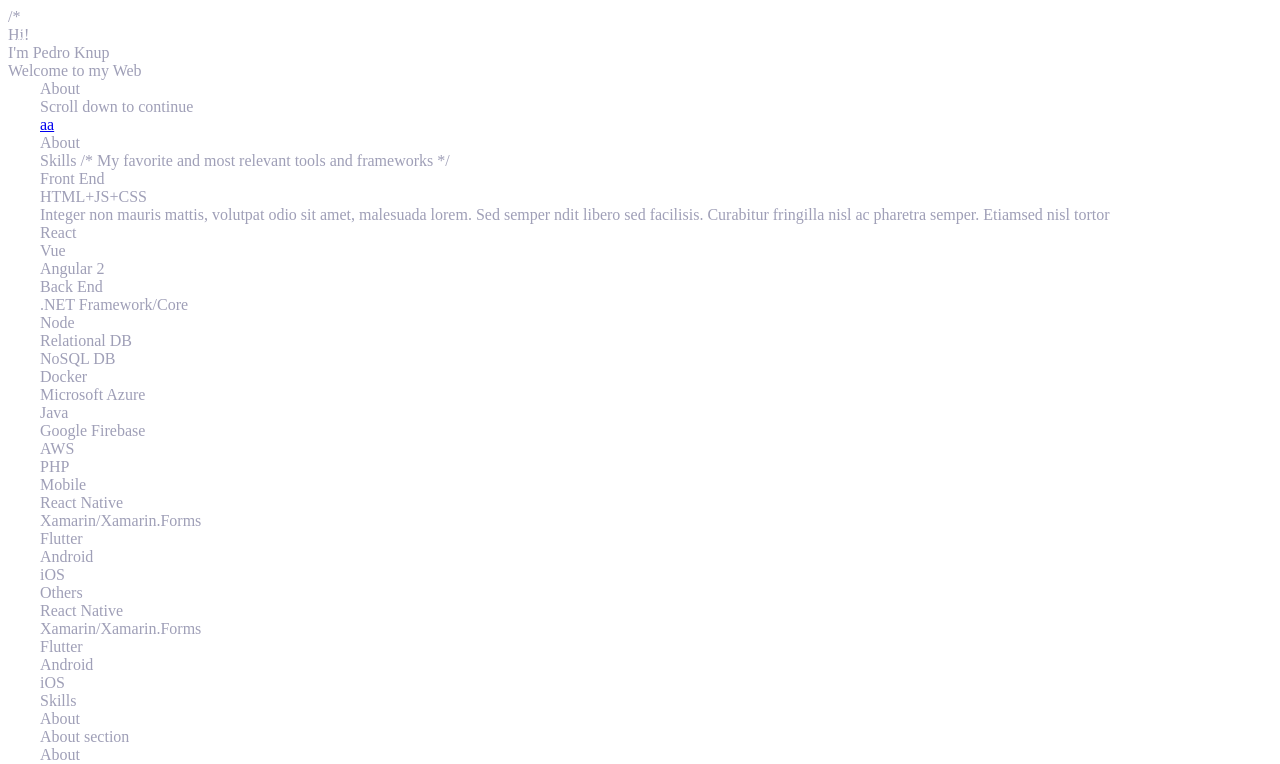
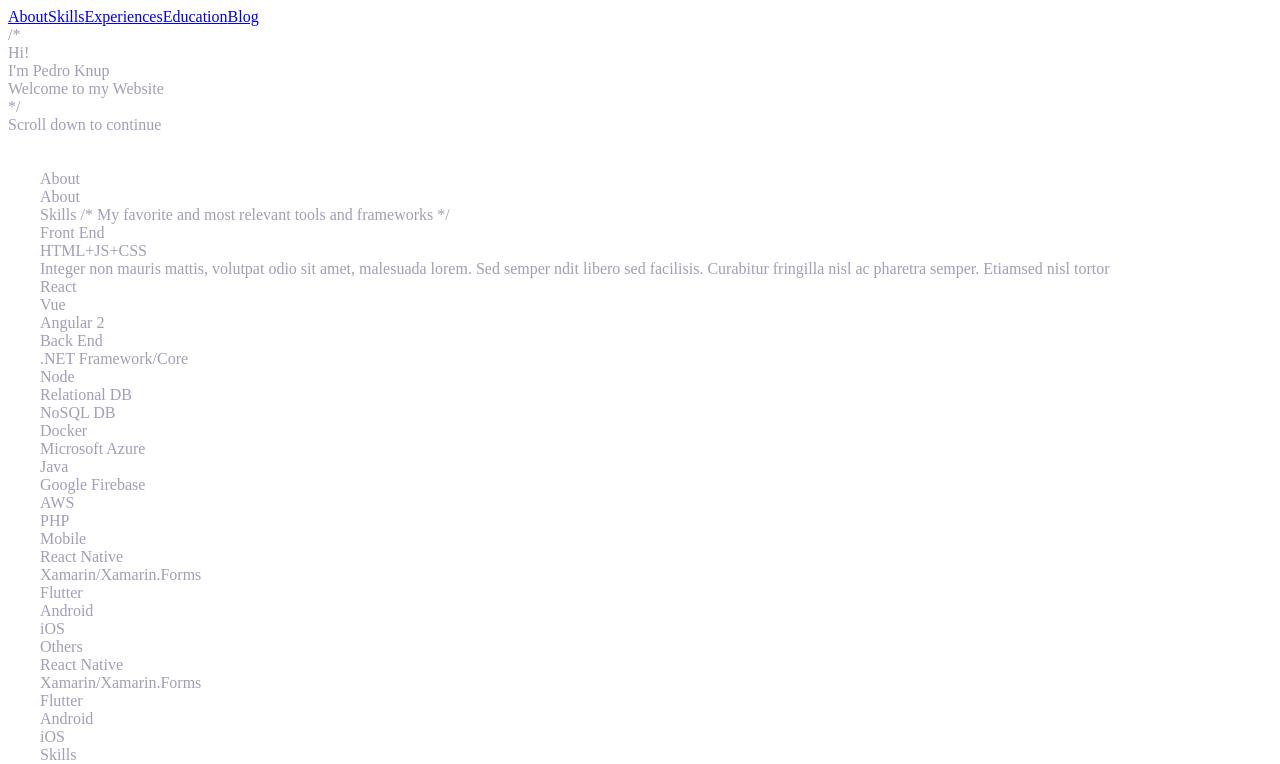
Before and after one commit to pedroknup/personal-website, a React app: page / in a window 1280 px wide. Shown: the top 764 px of the page. Built offline with nearby package versions, Linux system fonts and the light colour scheme; the HTML template or start-up script is replaced by a standard one.

Commit message:
progress

```diff
--- a/package.json
+++ b/package.json
@@ -88,6 +88,7 @@
     "react-router": "^4.3.1",
     "react-router-dom": "^4.2.2",
     "react-scroll-wheel-handler": "^1.1.3",
+    "react-sticky": "^6.0.3",
     "react-typist": "^2.0.5",
     "redux": "3.7.2",
     "redux-actions": "^2.6.4",
--- a/src/components/pages/home/component.tsx
+++ b/src/components/pages/home/component.tsx
@@ -12,6 +12,8 @@
 import { ProfessionalExperiencesPage } from '../professional-experience';
 import { AboutPage } from '../about';
 import { BlogPage } from '../blog';
+const sticky = require('react-sticky');
+const { StickyContainer, Sticky } = sticky;
 const wheelReact = require('wheel-react');
 export interface IHomeComponentProps {}
 
@@ -31,6 +33,8 @@
   const [internalCurrentPosition, setInternalCurrentPosition] = React.useState(0);
   const [previousState, setPreviousState] = React.useState(0);
   const [isScrolling, setIsScrolling] = React.useState<any | undefined>(undefined);
+  const [hasScrolled, setHasScrolled] = React.useState(false);
+
   const setNextState = (nextState: number) => {
     const diff = nextState - currentState;
     if (diff > 0) {
@@ -146,13 +150,25 @@
     else if (final > STEPS) final = STEPS;
     setCurrentPosition(final);
   };
-  return <div ref={container} onWheel={(e) => {
+  return (
+    <div
+      ref={container}
+      onWheel={(e) => {
+        console.log('rolled');
+        if (!hasScrolled) {
+          setHasScrolled(true);
+        }
         if (isScrolling !== null && isScrolling != undefined) window.clearTimeout(isScrolling);
-        setIsScrolling(setTimeout(() => {
+        setIsScrolling(
+          setTimeout(() => {
             runAnimationThroughSteps(internalCurrentPosition);
-          }, 300));
-
-        if (intro) if (intro.current) if (container) if (container.current) if (container.current.scrollTop === 0) {
+          }, 300)
+        );
+        if (intro)
+          if (intro.current)
+            if (container)
+              if (container.current)
+                if (container.current.scrollTop === 0) {
                   let count = currentPosition + e.deltaY;
                   if (count > STEPS + MINIMUM_STEPS) count = STEPS + MINIMUM_STEPS;
                   else if (count < MINIMUM_STEPS && hasScrolledIntro) {
@@ -169,38 +185,78 @@
                   if (currentPosition >= STEPS) {
                     if (container) if (container.current) container.current.style.overflow = 'auto';
                   } else {
-                    if (container) if (container.current) container.current.style.overflow = 'hidden';
+                    if (container)
+                      if (container.current) container.current.style.overflow = 'hidden';
                   }
                 } else {
                   container.current.style.overflow = 'auto';
                 }
-      }} id="container" className="home-container">
+      }}
+      id="container"
+      className="home-container"
+    >
+      <div className="links">
+        <div className="buttons">
+          <div className="button red" />
+          <div className="button yellow" />
+          <div className="button green" />
+        </div>
+        {/* <div className="title">Pedro Knup</div> */}
+        <div className="container">
+          <a href="#">About</a>
+          <a href="#">Skills</a>
+          <a href="#">Experiences</a>
+          <a href="#">Education</a>
+          <a href="#">Blog</a>
+        </div>
+      </div>
       <div ref={intro} className="intro">
-        <IntroPageComponent />
-        <div style={{ color: 'white', position: 'absolute', top: 16, left: 16 }}>
+        <IntroPageComponent
+          hasScrolled={hasScrolled}
+          onFinish={() => {
+            setHasScrolled(true);
+          }}
+        />
+        <div style={{ color: 'white', opacity: 0.1, position: 'absolute', top: 16, right: 16 }}>
           {internalCurrentPosition}
           <br />
           {currentPosition}
         </div>
         <div ref={aboutPageRef}>
-          <ScrollProgressBar minimum={MINIMUM_STEPS} onChange={(value) => {
+          <ScrollProgressBar
+            minimum={MINIMUM_STEPS}
+            onChange={(value) => {
               const total = (value / 100) * STEPS;
               const rounded = roundUp(total);
               setInternalCurrentPosition(0);
               setInternalCurrentPosition(rounded);
-            }} onMouseUp={(value) => {
+            }}
+            onMouseUp={(value) => {
               const rounded = Math.round(value);
               setCurrentPosition((rounded / 100) * STEPS);
               let currentStep = (rounded / 100) * STEPS;
               runAnimationThroughSteps(currentStep);
-            }} progress={currentPosition > STEPS ? (STEPS - MINIMUM_STEPS) * 0.1 : currentPosition <= MINIMUM_STEPS ? 0 : (currentPosition - MINIMUM_STEPS) * 0.1} />
+            }}
+            progress={
+              currentPosition > STEPS
+                ? (STEPS - MINIMUM_STEPS) * 0.1
+                : currentPosition <= MINIMUM_STEPS
+                ? 0
+                : (currentPosition - MINIMUM_STEPS) * 0.1
+            }
+          />
         </div>
       </div>
-      <SkillsPage />
-      <AboutPage />
-      <ProfessionalExperiencesPage />
-      <EducationPage />
-      <div className="huge" />
-      <BlogPage />
-    </div>;
+
+      <div className="soft-transition " style={{ opacity: hasScrolled ? 1 : 0 }}>
+        <Section title="About" />
+
+        <SkillsPage />
+        <AboutPage />
+        <ProfessionalExperiencesPage />
+        <EducationPage />
+        <BlogPage />
+      </div>
+    </div>
+  );
 };
--- a/src/components/pages/home/styles.scss
+++ b/src/components/pages/home/styles.scss
@@ -11,9 +11,71 @@
   height: 100vh;
   overflow: auto;
   .intro {
-    justify-content: space-around;
+  }
+  .links {
     display: flex;
-    min-height: 1000px;
+    background-color: rgb(46, 46, 46);
+    z-index: 5;
+    margin-left: -32;
+    margin-right: -32;
+    padding: 4px;
+    position: -webkit-sticky;
+    position: sticky;
+    top: 0;
+    font-family: sans-serif;
+    font-size: 12px;
+    .title {
+      color: white;
+      padding: 0 2px;
+      font-weight: 500;
+      width: 80px;
+      margin-left: 4px;
+    }
+    .buttons {
+      width: 45px;
+      display: flex;
+      align-items: center;
+      justify-content: space-around;
+      .button {
+        width: 10px;
+        height: 10px;
+        min-width: 10px;
+        min-height: 10px;
+        border-radius: 50%;
+        cursor: pointer;
+        &.red {
+          background-color: rgb(179, 49, 49);
+          &:hover {
+            background-color: red;
+          }
+        }
+        &.yellow {
+          background-color: rgb(204, 204, 45);
+          &:hover {
+            background-color: yellow;
+          }
+        }
+        &.green {
+          background-color: rgb(45, 97, 45);
+          &:hover {
+            background-color: green;
+          }
+        }
+      }
+    }
+    .container {
+      display: flex;
+      width: 100%;
+      flex-direction: row;
+      a {
+        text-decoration: none;
+        color: $foreground;
+        padding: 0 24px;
+        &:hover {
+          color: white;
+        }
+      }
+    }
   }
 }
 
--- a/src/components/pages/intro/intro-component.scss
+++ b/src/components/pages/intro/intro-component.scss
@@ -1,36 +1,25 @@
 @import '../../../styles/variables.scss';
 @import '../../../styles/main.scss';
 .intro-text {
-  padding: 32px;
   &.finished {
     color: $green-highlight !important;
   }
+  padding: 32px;
 }
 .intro-container {
   overflow: auto;
   width: 100%;
   background-color: $background;
   font-family: Operator Mono;
-  // font-size: 24px;
-  h1 {
-    font-size: 48px;
-    line-height: 56px;
-    margin-bottom: 16px !important;
-  }
-  h3 {
-    font-size: 20px;
-  }
+  padding: 0;
+
   .scroll-down {
-    position: absolute;
-    left: 0;
-    right: 0;
-    bottom: 128px;
-    text-align: center;
-    margin: auto;
-    color: $red-highlight;
-  }
-  * {
-    font-weight: 100 !important;
+    margin-left: 32px;
+    span {
+      background-color: $red-highlight;
+      color: white;
+      width: 204px;
+    }
   }
 }
 
@@ -84,3 +73,7 @@
     }
   }
 }
+
+.soft-transition {
+  transition: opacity 2s ease;
+}
--- a/src/components/pages/intro/intro-component.tsx
+++ b/src/components/pages/intro/intro-component.tsx
@@ -8,27 +8,88 @@
 import { Section } from '../../section';
 const wheelReact = require('wheel-react');
 const WheelReact = wheelReact.default;
-export interface IHomeComponentProps {}
+const sticky = require('react-sticky');
+const { StickyContainer, Sticky } = sticky;
+export interface IIntroPageProps {
+  onFinish: () => void;
+  hasScrolled: boolean;
+}
+
+import '../../../styles/main.scss';
 
 const STEPS = 2000;
-export const IntroPageComponent = () => {
-  const [hasLoaded, setHasLoaded] = React.useState(false)
-  return <div className="intro-container">
-      <div className={`intro-text ${hasLoaded ? 'finished' : ''}`}>
+export const IntroPageComponent = (props:IIntroPageProps) => {
+  const [hasLoaded, setHasLoaded] = React.useState(false);
+  const [hasScrolled, setHasScrolled] = React.useState(false);
+  const [hasScrolledInterned, setHasScrolledInterned] = React.useState(false);
+  const [hasTimedOut, setHasTimedOut] = React.useState(false);
+  const [hasFinishedTyping, setHasFinishedTyping] = React.useState(false);
+  React.useEffect(()=>{
+    setTimeout(() => {
+      setHasTimedOut(true);
+      if (hasScrolledInterned)
+        setHasScrolled(true);
+    }, 1000);
+  }, [])
 
-        <Typist onTypingDone={()=>{
-          setHasLoaded(true);
-        }} avgTypingDelay={80} cursor={{element: ''}} startDelay={1000}>
-          <span>
+
+
+  React.useEffect(
+    () => {
+      if (hasFinishedTyping){
+        props.onFinish();
+      }
+    },
+    [hasFinishedTyping]
+  );
+
+  React.useEffect(
+    () => {
+      if (props.hasScrolled){
+         setHasScrolled(true);
+      }
+    },
+    [props.hasScrolled]
+  );
+
+
+  React.useEffect(()=>{
+    if (hasTimedOut){
+      setHasScrolled(true);
+    }else{
+      setHasScrolledInterned(true);
+    }
+  }, [hasScrolledInterned])
+
+  const onScrollHandler = () => {
+     if (hasTimedOut) {
+       setHasScrolled(true);
+     } else {
+       setHasScrolledInterned(true);
+     }
+  }
+
+  return (
+    <div
+      onWheel={onScrollHandler}
+      className="intro-container"
+    >
+      <div className={`intro-text ${hasFinishedTyping ? 'finished' : ''}`}>
+        <Typist
+          onTypingDone={() => {
+            setHasFinishedTyping(true);
+          }}
+          avgTypingDelay={hasScrolled ? 0 : 80}
+          cursor={{ hideWhenDone:true, element: '' }}
+          startDelay={1000}
+        >
         /* <br />
             Hi! <br />
             I'm Pedro Knup
             <br />
-            Welcome to my website
-            <Typist.Backspace count={7} delay={100} />
-            Websute
+            Welcome to my Websute
             <Typist.Backspace count={3} delay={100} />
-            ite! <br />
+            ite <br />
             */
             {
               /* and I'm a Fullstack developer
@@ -36,18 +97,23 @@
               designer
               <Typist.Backspace count={8} delay={100} />
             musician */}
-          </span>
+          <span />
         </Typist>
       </div>
-      <Section title="About">
-      <div className="scroll-down">
+
+       <div style={{opacity: hasFinishedTyping ? 1 : 0}} className="soft-transition scroll-down">
+          <span>
             Scroll down to continue
-        <div className="arrow bounce">
+            <br />
+            <br />
+            <br />
+          </span>
+          {/* <div className="arrow bounce">
             <a className="fa fa-arrow-down fa-2x" href="#">
               aa
             </a>
+          </div> */}
       </div>
     </div>
-      </Section>
-    </div>;
+  );
 };
--- a/src/components/pages/skills/skill-item-component.tsx
+++ b/src/components/pages/skills/skill-item-component.tsx
@@ -10,18 +10,19 @@
   open?: boolean;
   progress: number;
   id: number;
-  onClick: (key:number) => void;
+  onClick: (key: number) => void;
 }
 export const SkillItem = (props: ISkillItemProps) => {
-  const { title, content, progress, open, id , onClick} = props;
+  const { title, content, progress, open, id, onClick } = props;
 
   const toggleOpen = () => {
-    onClick(id)
+    onClick(id);
   };
 
   return (
     <div className={`skill-item ${open ? 'open' : 'closed'}`}>
-      <div onClick={toggleOpen} className="title-container">
+      <div className="clickable" onClick={toggleOpen}>
+        <div className="title-container">
           <span className="title">{title}</span>
           <span className="icon">
             <span className={`chevron ${open ? '' : 'bottom'}`} />
@@ -30,6 +31,7 @@
         <div className="progress-container">
           <div style={{ width: `${progress}%` }} className="bar" />
         </div>
+      </div>
       {open && <span className="content">{content}</span>}
     </div>
   );
--- a/src/components/pages/skills/skills-component.scss
+++ b/src/components/pages/skills/skills-component.scss
@@ -6,7 +6,7 @@
   flex-direction: row;
   justify-content: space-around;
   section {
-    flex: 25%;
+    min-width: 25%;
     margin: 4px;
     .title {
       color: $red-highlight;
@@ -48,6 +48,9 @@
       }
     }
   }
+  .clickable {
+    cursor: pointer;
+  }
   span.title {
     // color: $green-highlight;
     color: $foreground;
--- a/src/components/pages/skills/skills-component.tsx
+++ b/src/components/pages/skills/skills-component.tsx
@@ -6,7 +6,6 @@
 import { ScrollProgressBar } from '../../scroll-progress-bar';
 import { Section } from '../../section/section-component';
 import { SkillItem } from './skill-item-component';
-import { ISkillItem } from '../../../../types/interfaces';
 const wheelReact = require('wheel-react');
 const WheelReact = wheelReact.default;
 import { skillsBack, skillsFront, skillsMobile, skillsOther } from '../../../data';
```
Also changed, not shown: src/styles/main.scss (line endings or trailing spaces), 1 other file (tests, documents, lock files or other folders). Lines whose indentation alone changed are shown as unchanged.
